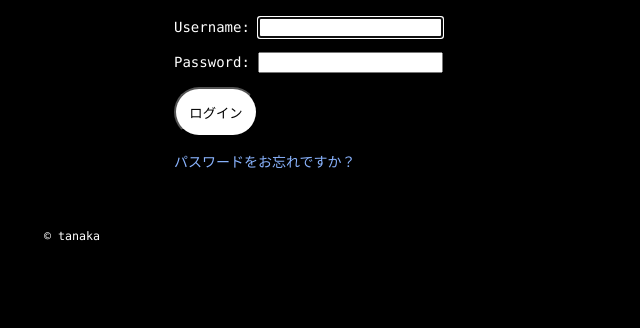
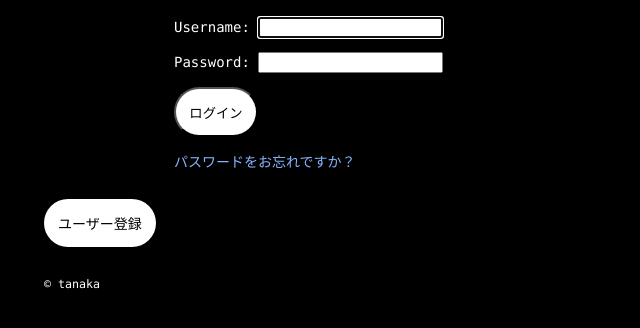
Before and after one commit to rithub0/exam_preparation, a Django app: page /accounts/login/ in a window 1280 px wide. Shown: the part 199-527 px from the top of the page, without its empty margins (0-640 px from the left). Run offline with Django 5.2, Linux system fonts and the light colour scheme; parts of the project's set-up code (start-up, migrations or seed data) failed here and were passed over.

Commit message:
add signup (UserCreationForm)

```diff
--- a/templates/registration/login.html
+++ b/templates/registration/login.html
@@ -11,4 +11,6 @@
   </form>
   <p><a href="{% url 'password_reset' %}">パスワードをお忘れですか？</a></p>
 </section>
+
+<a class="btn" href="{% url 'signup' %}">ユーザー登録</a>
 {% endblock %}
```
